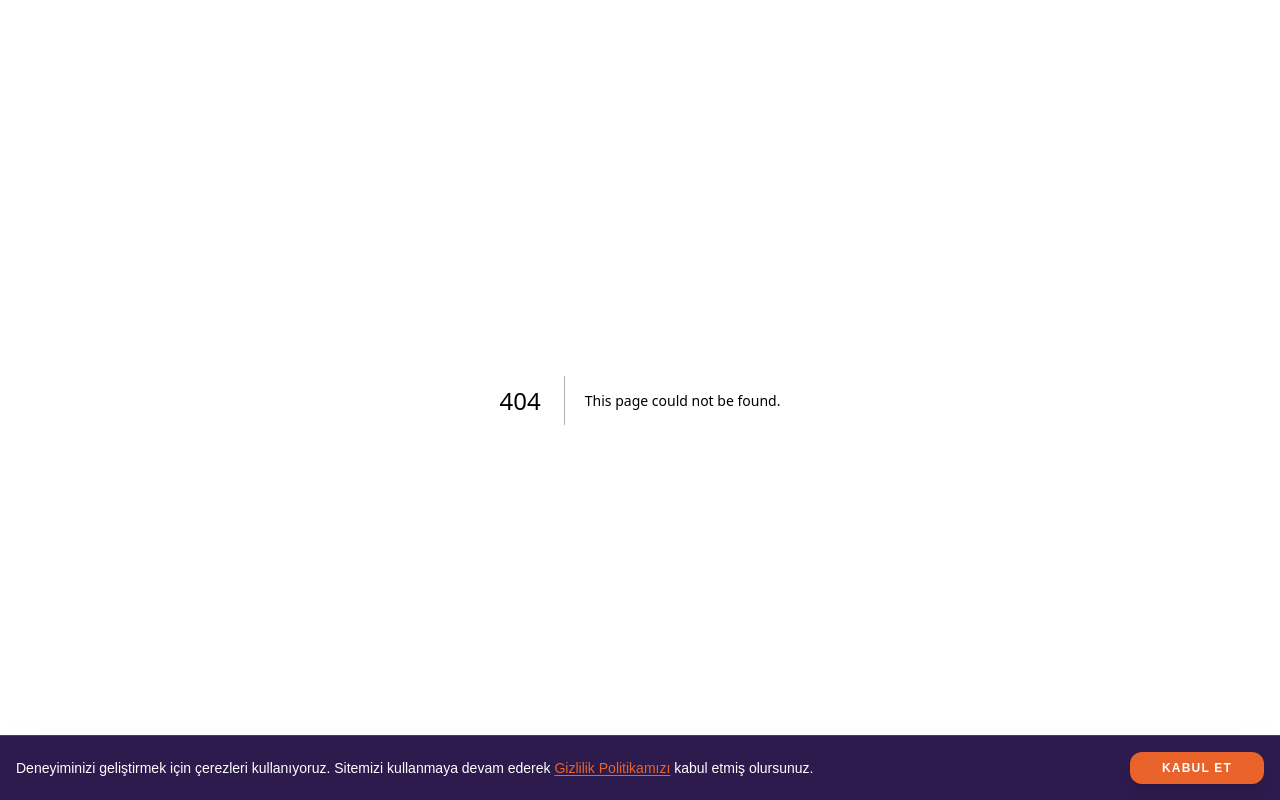
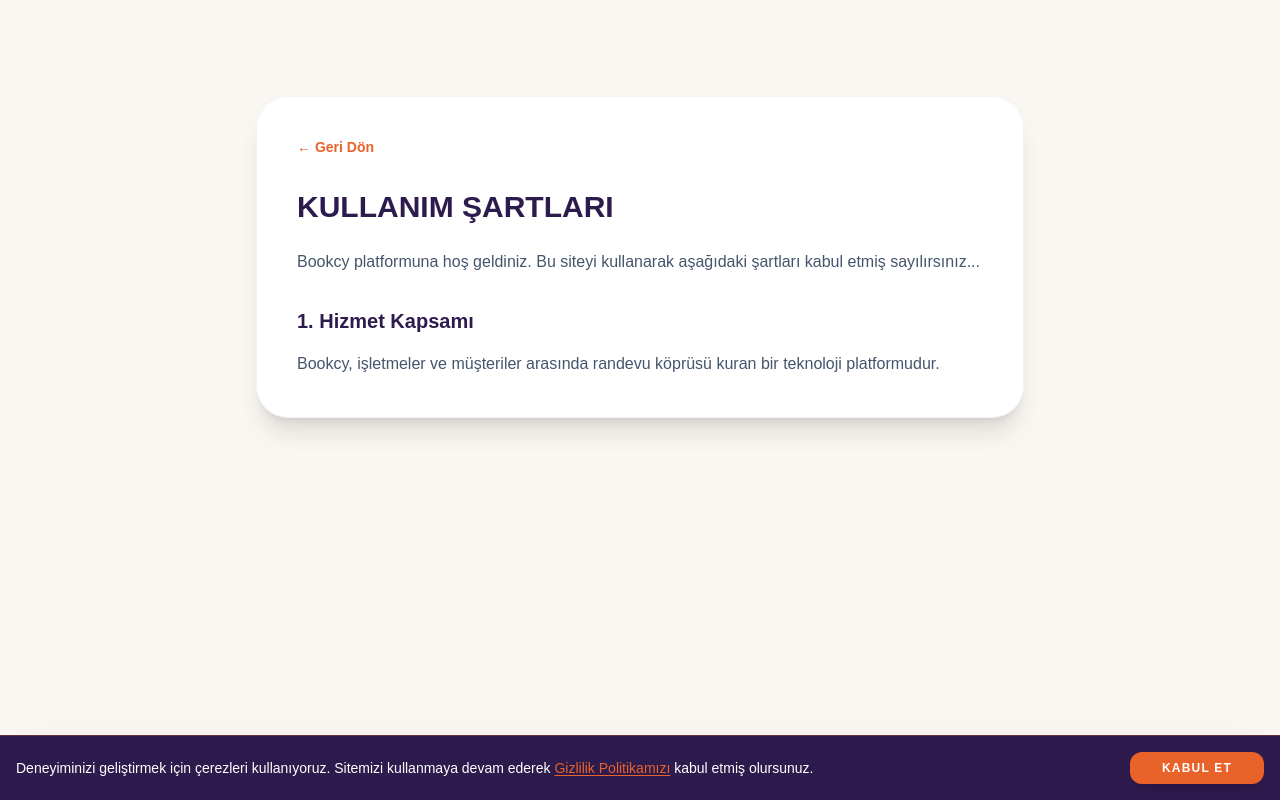
Before and after one commit to Davman-01/bookcy-v1, a Next.js app: page /sartlar in a window 1280 px wide. Before the commit this address had no page. Built offline with nearby package versions, Linux system fonts and the light colour scheme.

Commit message:
son dokunuş

```diff
--- /dev/null
+++ b/app/gizlilik/page.js
@@ -0,0 +1,17 @@
+import Link from 'next/link';
+
+export default function PrivacyPage() {
+  return (
+    <div className="min-h-screen bg-[#FAF7F2] p-8 md:p-24 font-sans text-[#2D1B4E]">
+      <div className="max-w-3xl mx-auto bg-white p-10 rounded-[32px] shadow-xl border border-slate-100">
+        <Link href="/" className="text-[#E8622A] font-bold text-sm mb-8 block">&larr; Geri Dön</Link>
+        <h1 className="text-3xl font-black mb-6 uppercase">Gizlilik Politikası</h1>
+        <div className="space-y-4 text-slate-600 leading-relaxed">
+          <p>Verilerinizin güvenliği bizim için önceliklidir. Bookcy üzerinde paylaştığınız bilgiler...</p>
+          <h2 className="text-xl font-bold text-[#2D1B4E] mt-8">2. Veri Kullanımı</h2>
+          <p>Kişisel verileriniz sadece randevu süreçlerinin yönetilmesi ve onay bildirimleri için kullanılır.</p>
+        </div>
+      </div>
+    </div>
+  );
+}
--- /dev/null
+++ b/app/sartlar/page.js
@@ -0,0 +1,18 @@
+import Link from 'next/link';
+
+export default function TermsPage() {
+  return (
+    <div className="min-h-screen bg-[#FAF7F2] p-8 md:p-24 font-sans text-[#2D1B4E]">
+      <div className="max-w-3xl mx-auto bg-white p-10 rounded-[32px] shadow-xl border border-slate-100">
+        <Link href="/" className="text-[#E8622A] font-bold text-sm mb-8 block">&larr; Geri Dön</Link>
+        <h1 className="text-3xl font-black mb-6 uppercase">Kullanım Şartları</h1>
+        <div className="space-y-4 text-slate-600 leading-relaxed">
+          <p>Bookcy platformuna hoş geldiniz. Bu siteyi kullanarak aşağıdaki şartları kabul etmiş sayılırsınız...</p>
+          <h2 className="text-xl font-bold text-[#2D1B4E] mt-8">1. Hizmet Kapsamı</h2>
+          <p>Bookcy, işletmeler ve müşteriler arasında randevu köprüsü kuran bir teknoloji platformudur.</p>
+          {/* Burayı ileride detaylandırabilirsin */}
+        </div>
+      </div>
+    </div>
+  );
+}
--- a/app/sitemap.js
+++ b/app/sitemap.js
@@ -1,14 +1,11 @@
-// Dosya Yolu: app/sitemap.js
-
 export default function sitemap() {
-  const baseUrl = 'https://www.bookcy.co'; // Canlı domain adresimiz
+  const baseUrl = 'https://www.bookcy.co';
 
   return [
-    {
-      url: `${baseUrl}`,
-      lastModified: new Date(),
-      changeFrequency: 'daily', // Google'a "Sitemiz her gün güncelleniyor, sık sık gel" diyoruz
-      priority: 1.0, // En yüksek öncelik
-    }
+    { url: baseUrl, lastModified: new Date() },
+    { url: `${baseUrl}/ozellikler`, lastModified: new Date() },
+    { url: `${baseUrl}/hakkimizda`, lastModified: new Date() },
+    { url: `${baseUrl}/iletisim`, lastModified: new Date() },
+    { url: `${baseUrl}/isletme-giris`, lastModified: new Date() },
   ];
 }
```
Also changed, not shown: public/robots.txt (added), vercel.json.
